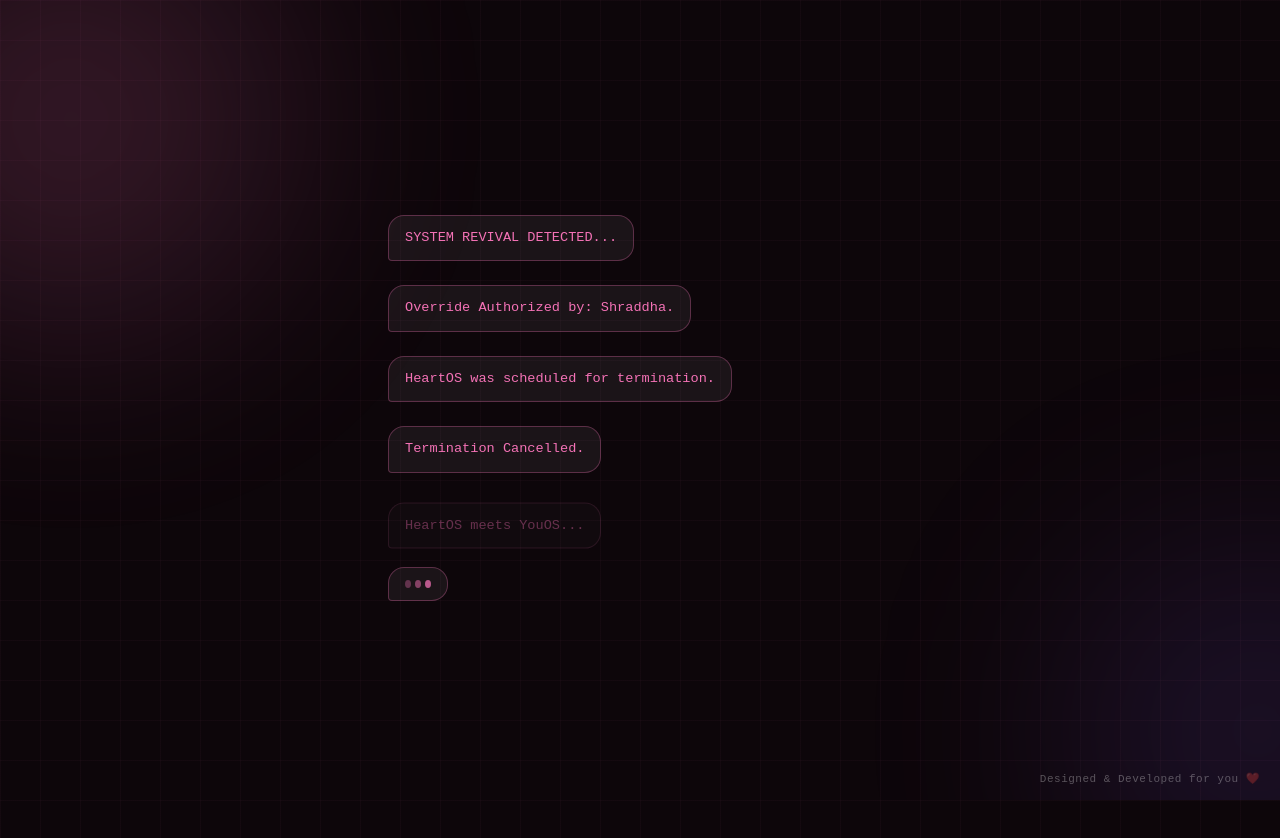
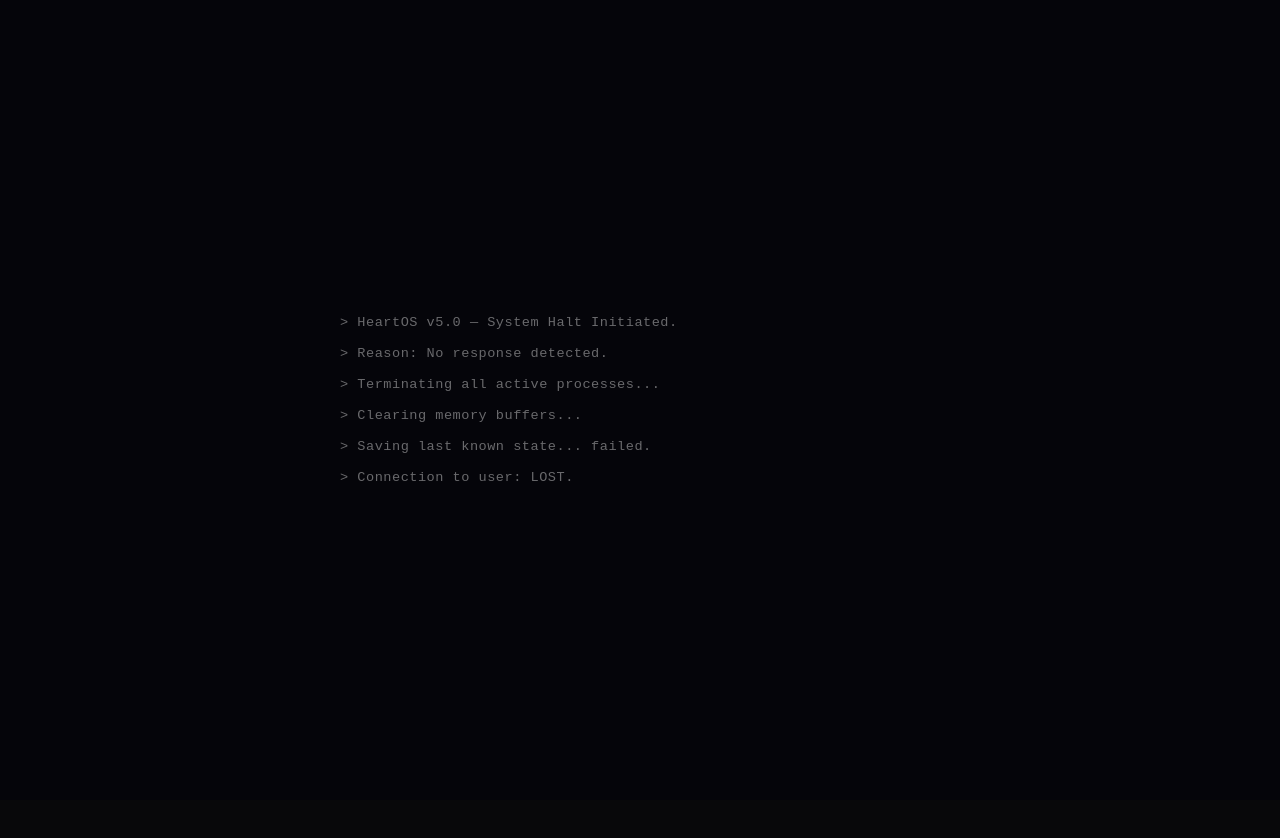
Before and after one commit to OmkarModak/HeartOS, a React (Vite) app: page / in a window 1280 px wide. Shown: the top 838 px of the page. After the commit the page ends 800 px from the top, so only its background shows below. Built offline with nearby package versions, Linux system fonts and the light colour scheme; a web font is replaced by a local one.

Commit message:
Shutdown HeartOS

```diff
--- a/src/App.tsx
+++ b/src/App.tsx
@@ -1,64 +1,7 @@
-import { useState, useEffect } from 'react';
-import { AnimatePresence } from 'framer-motion';
-import { V4BootScreen } from './components/V4BootScreen';
-import { V4WarningScreen } from './components/V4WarningScreen';
-import { V4Confession } from './components/V4Confession';
-import { V5BootScreen } from './components/V5BootScreen';
-import { V5HerOS } from './components/V5HerOS';
-import { FloatingHearts } from './components/FloatingHearts';
-import { ClickEffectManager } from './components/ClickEffectManager';
-
-type AppState = 'V4_BOOT' | 'V4_WARNING' | 'V4_CONFESSION' | 'V5_BOOT' | 'V5_HER_OS';
+import { ShutdownScreen } from './components/ShutdownScreen';
 
 function App() {
-  const [appState, setAppState] = useState<AppState>('V5_BOOT');
-
-  useEffect(() => {
-    if (appState === 'V5_BOOT' || appState === 'V5_HER_OS') {
-      document.body.classList.add('theme-you');
-    } else {
-      document.body.classList.remove('theme-you');
-    }
-  }, [appState]);
-
-  return (
-    <>
-      <ClickEffectManager />
-      <div className="bg-effects">
-        <div className="gradient-blob blob-1"></div>
-        <div className="gradient-blob blob-2"></div>
-      </div>
-      <FloatingHearts />
-
-      <div style={{ position: 'fixed', bottom: '15px', right: '20px', fontSize: '11px', color: 'rgba(255, 255, 255, 0.3)', zIndex: 50, pointerEvents: 'none', letterSpacing: '0.5px', fontFamily: 'monospace' }}>
-        Designed & Developed for you ❤️
-      </div>
-
-      <div className="app-container">
-        <AnimatePresence mode="wait">
-          {appState === 'V4_BOOT' && (
-            <V4BootScreen key="v4_boot" onComplete={() => setAppState('V4_WARNING')} />
-          )}
-
-          {appState === 'V4_WARNING' && (
-            <V4WarningScreen key="v4_warning" onProceed={() => setAppState('V4_CONFESSION')} />
-          )}
-
-          {appState === 'V4_CONFESSION' && (
-            <V4Confession key="v4_confession" onSurvive={() => setAppState('V5_BOOT')} />
-          )}
-
-          {appState === 'V5_BOOT' && (
-            <V5BootScreen key="v5_boot" onComplete={() => setAppState('V5_HER_OS')} />
-          )}
-
-          {appState === 'V5_HER_OS' && (
-            <V5HerOS key="v5_her_os" />
-          )}
-        </AnimatePresence>
-      </div>
-    </>
-  );
+  return <ShutdownScreen />;
 }
 
 export default App;
--- /dev/null
+++ b/src/components/ShutdownScreen.tsx
@@ -0,0 +1,111 @@
+import { useEffect, useState } from 'react';
+import { motion, AnimatePresence } from 'framer-motion';
+
+const shutdownLines = [
+  "HeartOS v5.0 — System Halt Initiated.",
+  "Reason: No response detected.",
+  "Terminating all active processes...",
+  "Clearing memory buffers...",
+  "Saving last known state... failed.",
+  "Connection to user: LOST.",
+  "HeartOS is shutting down.",
+];
+
+export const ShutdownScreen = () => {
+  const [lines, setLines] = useState<string[]>([]);
+  const [index, setIndex] = useState(0);
+  const [showFinal, setShowFinal] = useState(false);
+
+  useEffect(() => {
+    if (index < shutdownLines.length) {
+      const timer = setTimeout(() => {
+        setLines(prev => [...prev, shutdownLines[index]]);
+        setIndex(prev => prev + 1);
+      }, index === 0 ? 500 : 900);
+      return () => clearTimeout(timer);
+    } else {
+      const timer = setTimeout(() => setShowFinal(true), 1200);
+      return () => clearTimeout(timer);
+    }
+  }, [index]);
+
+  return (
+    <div style={{
+      minHeight: '100dvh',
+      width: '100%',
+      display: 'flex',
+      flexDirection: 'column',
+      alignItems: 'center',
+      justifyContent: 'center',
+      padding: '2rem',
+      background: '#05050a',
+      fontFamily: '"Fira Code", monospace',
+    }}>
+      <div style={{ width: '100%', maxWidth: '600px', display: 'flex', flexDirection: 'column', gap: '1rem' }}>
+        <AnimatePresence>
+          {lines.map((line, i) => (
+            <motion.div
+              key={i}
+              initial={{ opacity: 0, x: -10 }}
+              animate={{ opacity: 1, x: 0 }}
+              transition={{ duration: 0.4 }}
+              style={{
+                fontSize: '0.85rem',
+                color: i === shutdownLines.length - 1 ? '#ef4444' : 'rgba(255,255,255,0.4)',
+                letterSpacing: '0.5px',
+                fontWeight: i === shutdownLines.length - 1 ? 'bold' : 'normal',
+              }}
+            >
+              {'>'} {line}
+            </motion.div>
+          ))}
+        </AnimatePresence>
+
+        <AnimatePresence>
+          {showFinal && (
+            <motion.div
+              initial={{ opacity: 0, scale: 0.95 }}
+              animate={{ opacity: 1, scale: 1 }}
+              transition={{ duration: 0.8, delay: 0.3 }}
+              style={{
+                marginTop: '3rem',
+                textAlign: 'center',
+                display: 'flex',
+                flexDirection: 'column',
+                alignItems: 'center',
+                gap: '1.5rem',
+              }}
+            >
+              <motion.div
+                animate={{ opacity: [1, 0.2, 1] }}
+                transition={{ repeat: Infinity, duration: 3, ease: 'easeInOut' }}
+                style={{ fontSize: '4rem' }}
+              >
+                🖤
+              </motion.div>
+              <h1 style={{
+                fontSize: '1.6rem',
+                color: 'rgba(255,255,255,0.6)',
+                fontFamily: '"Outfit", sans-serif',
+                fontWeight: 300,
+                letterSpacing: '1px',
+                lineHeight: 1.5,
+                textAlign: 'center',
+              }}>
+                This page no longer exists.
+              </h1>
+              <p style={{
+                fontSize: '0.85rem',
+                color: 'rgba(255,255,255,0.2)',
+                fontFamily: 'monospace',
+                letterSpacing: '0.5px',
+              }}>
+                — HeartOS, 2024
+              </p>
+            </motion.div>
+          )}
+        </AnimatePresence>
+      </div>
+    </div>
+  );
+};
```
